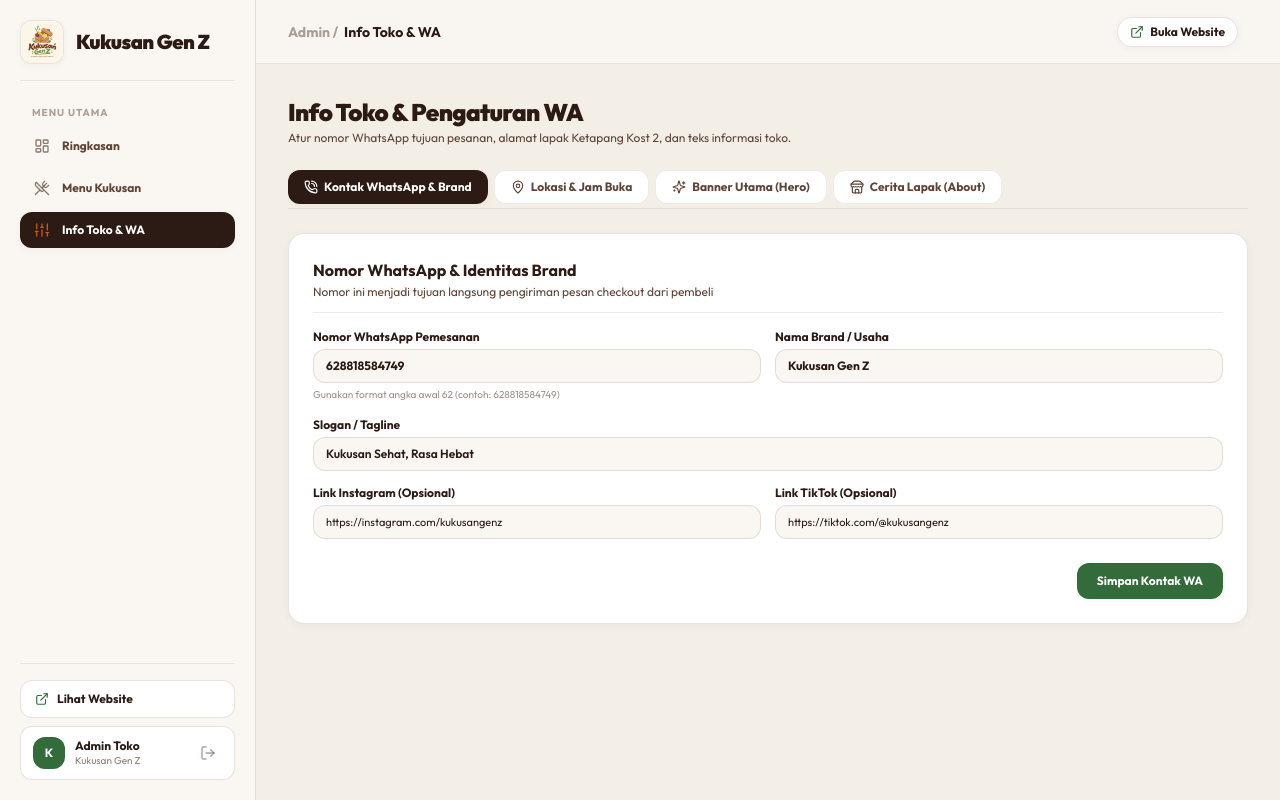
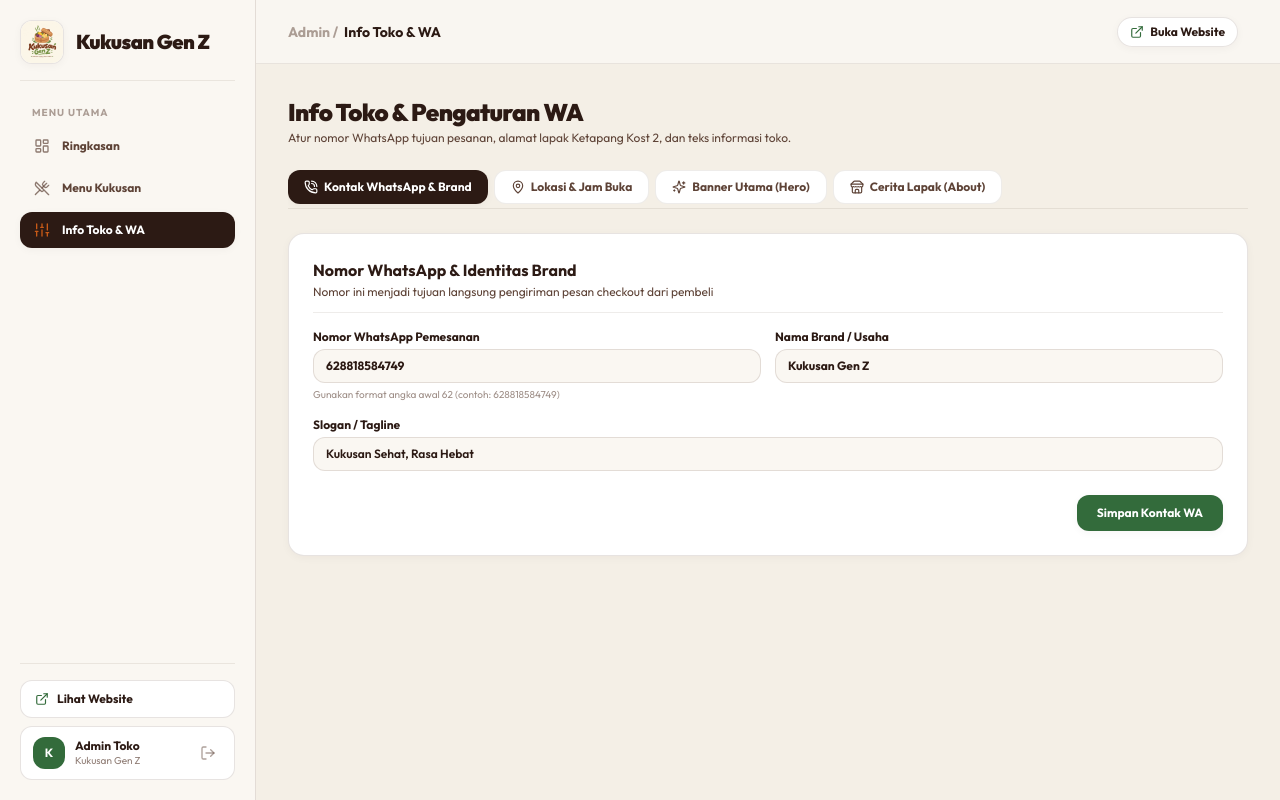
Before and after one commit to kuliahhavis-droid/profile-kukusan, a Next.js app: page /admin/content in a window 1280 px wide. Built offline with nearby package versions, Linux system fonts and the light colour scheme; no server answers; the database is empty.

Commit message:
Update social media links

```diff
--- a/src/actions/content-actions.ts
+++ b/src/actions/content-actions.ts
@@ -28,8 +28,6 @@
   tagline: string;
   logoText: string;
   whatsappNumber: string;
-  instagramUrl: string;
-  tiktokUrl: string;
 }) {
   try {
     await requireAdminAuth();
--- a/src/app/admin/content/page.tsx
+++ b/src/app/admin/content/page.tsx
@@ -27,8 +27,6 @@
   const [brandName, setBrandName] = useState("");
   const [tagline, setTagline] = useState("");
   const [whatsappNumber, setWhatsappNumber] = useState("");
-  const [instagramUrl, setInstagramUrl] = useState("");
-  const [tiktokUrl, setTiktokUrl] = useState("");
 
   // Location Fields
   const [address, setAddress] = useState("");
@@ -57,8 +55,6 @@
         setBrandName(c.identity.brandName || "");
         setTagline(c.identity.tagline || "");
         setWhatsappNumber(c.identity.whatsappNumber || "");
-        setInstagramUrl(c.identity.instagramUrl || "");
-        setTiktokUrl(c.identity.tiktokUrl || "");
       }
       if (c?.location) {
         setAddress(c.location.address || "");
@@ -129,8 +125,6 @@
       tagline,
       logoText: brandName,
       whatsappNumber,
-      instagramUrl,
-      tiktokUrl,
     });
     setSaving(false);
     if (res.success) {
@@ -314,27 +308,6 @@
                     />
                   </div>
 
-                  <div className="space-y-1">
-                    <label className="font-bold text-darkbrown">Link Instagram (Opsional)</label>
-                    <input
-                      type="text"
-                      value={instagramUrl}
-                      onChange={(e) => setInstagramUrl(e.target.value)}
-                      placeholder="https://instagram.com/kukusangenz"
-                      className="w-full px-3 py-2 bg-cream-50 rounded-xl border border-brown/15 text-darkbrown text-[11px] focus:outline-none focus:border-brandgreen"
-                    />
-                  </div>
-
-                  <div className="space-y-1">
-                    <label className="font-bold text-darkbrown">Link TikTok (Opsional)</label>
-                    <input
-                      type="text"
-                      value={tiktokUrl}
-                      onChange={(e) => setTiktokUrl(e.target.value)}
-                      placeholder="https://tiktok.com/@kukusangenz"
-                      className="w-full px-3 py-2 bg-cream-50 rounded-xl border border-brown/15 text-darkbrown text-[11px] focus:outline-none focus:border-brandgreen"
-                    />
-                  </div>
                 </div>
 
                 <div className="pt-2 flex justify-end">
--- a/src/components/Footer.tsx
+++ b/src/components/Footer.tsx
@@ -24,7 +24,7 @@
             </p>
             <div className="flex items-center gap-2 pt-1">
               <a
-                href="https://instagram.com/kukusangenz"
+                href="https://www.instagram.com/kukusangenz._?stkn=N2JhYW85bml3czJu"
                 target="_blank"
                 rel="noopener noreferrer"
                 className="w-9 h-9 rounded-xl bg-white/10 hover:bg-white/20 border border-white/10 flex items-center justify-center transition-all text-white hover:text-brandorange shadow-xs hover:scale-105"
@@ -33,7 +33,7 @@
                 <Instagram className="w-4 h-4" />
               </a>
               <a
-                href="https://tiktok.com/@kukusangenz"
+                href="https://www.tiktok.com/@kukusangenz_?_r=1&_t=ZS-9A8P0eyM0If"
                 target="_blank"
                 rel="noopener noreferrer"
                 className="w-9 h-9 rounded-xl bg-white/10 hover:bg-white/20 border border-white/10 flex items-center justify-center transition-all text-white hover:text-brandorange shadow-xs hover:scale-105"
--- a/src/db/mock-data.ts
+++ b/src/db/mock-data.ts
@@ -157,8 +157,8 @@
     tagline: "Kukusan Sehat, Rasa Hebat",
     logoText: "Kukusan Gen Z",
     whatsappNumber: "628818584749",
-    instagramUrl: "https://instagram.com/kukusangenz",
-    tiktokUrl: "https://tiktok.com/@kukusangenz",
+    instagramUrl: "https://www.instagram.com/kukusangenz._?stkn=N2JhYW85bml3czJu",
+    tiktokUrl: "https://www.tiktok.com/@kukusangenz_?_r=1&_t=ZS-9A8P0eyM0If",
   },
   about: {
     title: "Tentang Kukusan Gen Z",
```
